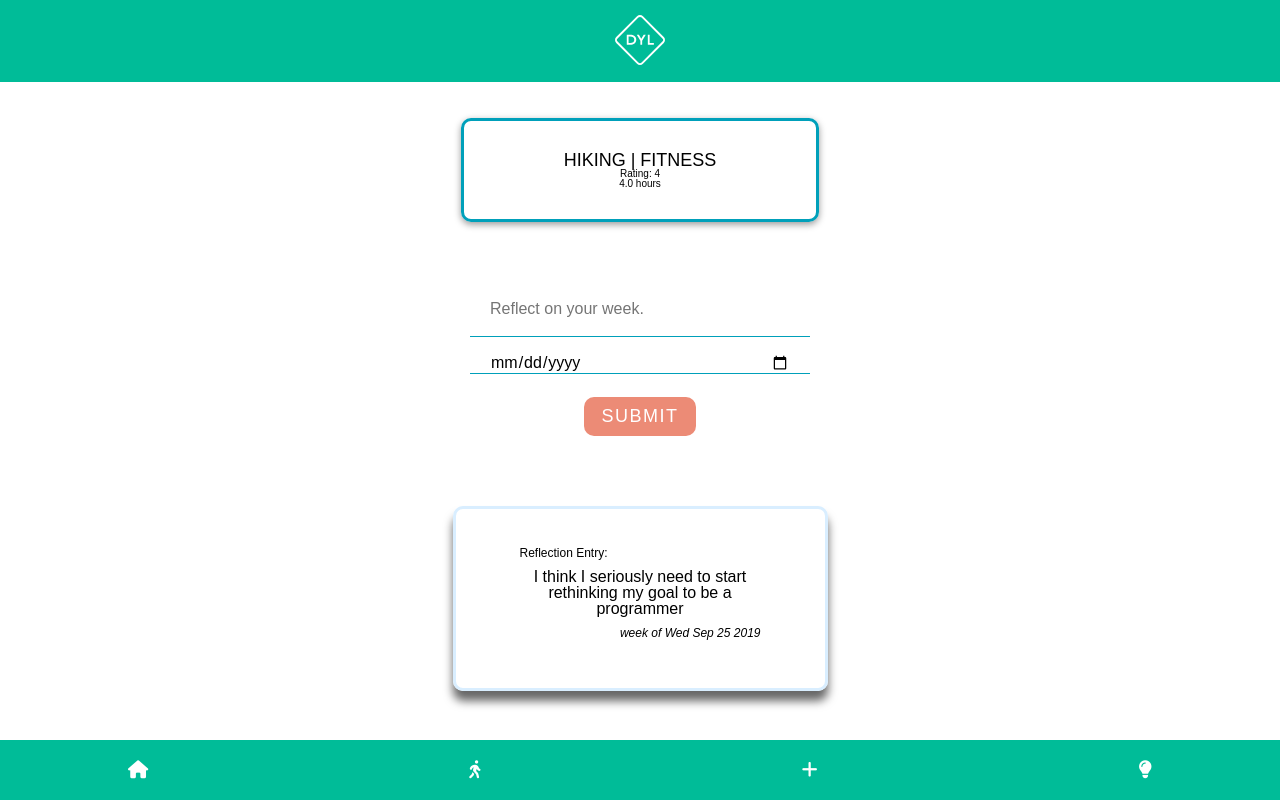
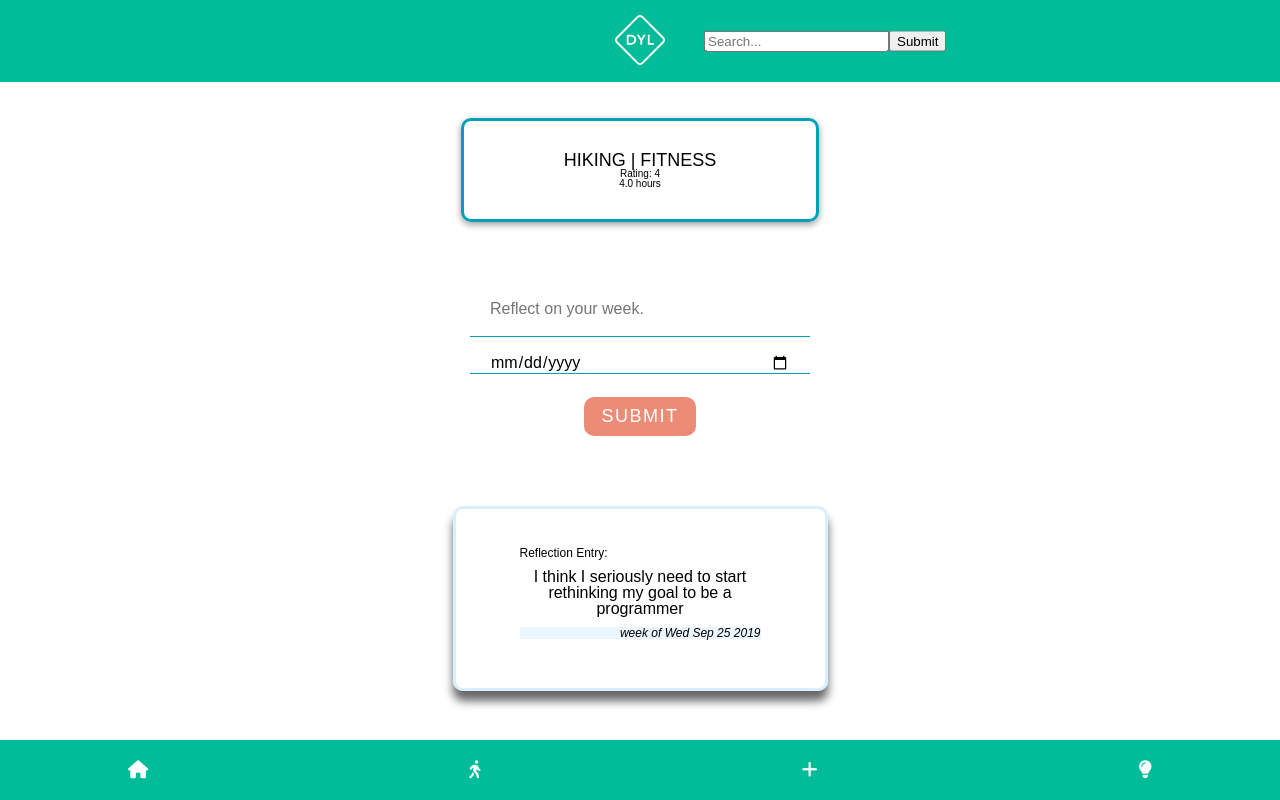
Before and after one commit to kurtve/React-Front-End, a React (Create React App) app in the folder react-front-end/: page /insights in a window 1280 px wide. Built offline with nearby package versions, Linux system fonts and the light colour scheme; a web font is replaced by a local one.

Commit message:
working on a search bar component

```diff
--- a/react-front-end/src/App.js
+++ b/react-front-end/src/App.js
@@ -26,6 +26,7 @@ function App() {
 
   const [activities, setActivities] = useState(helpers.initialActivities);
   const [insights, setInsights] = useState(helpers.initialInsights);
+  const [filtered, setFiltered] = useState(activities)
 
 
   // helpers.add adds an item to an array in state
@@ -60,16 +61,43 @@ function App() {
     helpers.edit(insight, insights, setInsights);
   };
 
+  // searchFilter accepts input to filter activities
+  const searchFilter = (input) => {
+    console.log('// input ==>', input)
+    // initialize filtered list
+    let filteredList = []
+    // if the input value exists,
+    if(input !== ''){
+      // create a new array with the items containing the input value
+      filteredList = activities.filter(act => {
+        const lc = act.name.toLowerCase()
+        console.log('// activities toLowerCase ==>', lc)
+        const filter = input.toLowerCase()
+        return lc.includes(filter)
+      })
+    } else {
+      setFiltered(activities)
+    }
+    // set the filtered list to state
+    setFiltered(filteredList)
+    console.log('// FilteredList ==>', filteredList)
+  };
 
   return (
     <StyledApp>
 
-      <Nav />
+      {/* pass activities and insights state down through props */}
+      <Nav
+        activities={activities}
+        insights={insights}
+        searchFilter={searchFilter}
+        filtered={filtered}
+      />
 
       <Route exact path="/" component={Welcome} />
 
       <Route path='/activities' render={(props) => (
-        <ActivitiesFeed {...props} activities={activities} />
+        <ActivitiesFeed {...props} activities={activities} filtered={filtered} />
       )} />
 
       <Route path='/insights' render={(props) => (
--- a/react-front-end/src/Components/Activities/ActivitesFeed.js
+++ b/react-front-end/src/Components/Activities/ActivitesFeed.js
@@ -26,7 +26,7 @@ export default function ActivitesFeed(props) {
     	<StyledActivitiesFeed>
     		<h1>Activities</h1>
 
-    		{props.activities.map(act => {
+    		{props.filtered.map(act => {
     			return (
     				<ActivityCard key={act.id} activity={act} {...props} />
     			);
--- a/react-front-end/src/Components/Insights/Insights.js
+++ b/react-front-end/src/Components/Insights/Insights.js
@@ -104,6 +104,7 @@ export default function Insights({ insights, activities, addInsight, editInsight
       text-align: right;
       font-size: 1.2rem;
       font-style: italic;
+      background: rgba(217, 238, 255, 0.5);
     }
     &:last-child {
       margin-bottom: 80px;
--- a/react-front-end/src/Components/Nav/Nav.js
+++ b/react-front-end/src/Components/Nav/Nav.js
@@ -3,7 +3,7 @@ import TopNav from './TopNav'
 import BottomNav from './BottomNav'
 import styled from 'styled-components'
 
-export default function Nav() {
+export default function Nav(props) {
 
   const StyledNav = styled.div `
     position: relative;
@@ -12,7 +12,14 @@ export default function Nav() {
 
   return (
     <StyledNav>
-      <TopNav />
+
+      <TopNav
+        activities={props.activities}
+        insights={props.insights}
+        searchFilter={props.searchFilter}
+        filtered={props.filtered}
+      />
+
       <BottomNav />
     </StyledNav>
   )
--- a/react-front-end/src/Components/Nav/TopNav.js
+++ b/react-front-end/src/Components/Nav/TopNav.js
@@ -1,9 +1,10 @@
 import React from 'react'
-import logo from '../../Assets/logo.svg';
+import logo from '../../Assets/logo.svg'
 import styled from 'styled-components'
 import { Link } from 'react-router-dom'
+import Search from '../Search/Search'
 
-export default function Nav() {
+export default function Nav(props) {
 
   const StyledTopNav = styled.div `
     position: fixed;
@@ -21,6 +22,13 @@ export default function Nav() {
       height: 50px;
       width: auto;
     }
+
+    & form {
+      position: absolute;
+      top: 50%;
+      left: 55%;
+      transform: translateY(-50%);
+    }
   `
 
   return (
@@ -28,6 +36,12 @@ export default function Nav() {
       <Link to="/">
         <img className='logo' src={logo} alt="Design Your Life" />
       </Link>
+        <Search
+          activities={props.activities}
+          insights={props.insights}
+          searchFilter={props.searchFilter}
+          filtered={props.filtered}
+        />
     </StyledTopNav>
   )
 }
--- /dev/null
+++ b/react-front-end/src/Components/Search/Search.js
@@ -0,0 +1,35 @@
+import React, { useState } from 'react'
+
+export default function Search(props) {
+  // console.log('Search component', props)
+
+  // this will connect to our data at the top and therefore change the shown data based on the search input. Since the data is stored at the top, it will change the display on every page, no matter where the search is done.
+
+  // Set local state to hold user input
+  const [input, setInput] = useState('')
+
+  const handleChange = e => {
+    setInput(e.target.value)
+    console.log('// e.target.value ==>', e.target.value)
+  }
+
+  const handleSubmit = e => {
+    e.preventDefault()
+    props.searchFilter(input)
+    setInput(e.target.value)
+  }
+
+  return (
+    <>
+      <form onSubmit={handleSubmit}>
+        <input
+          type="text"
+          name="search"
+          placeholder="Search..."
+          onChange={handleChange}
+        />
+        <button type="submit">Submit</button>
+      </form>
+    </>
+  )
+}
```
